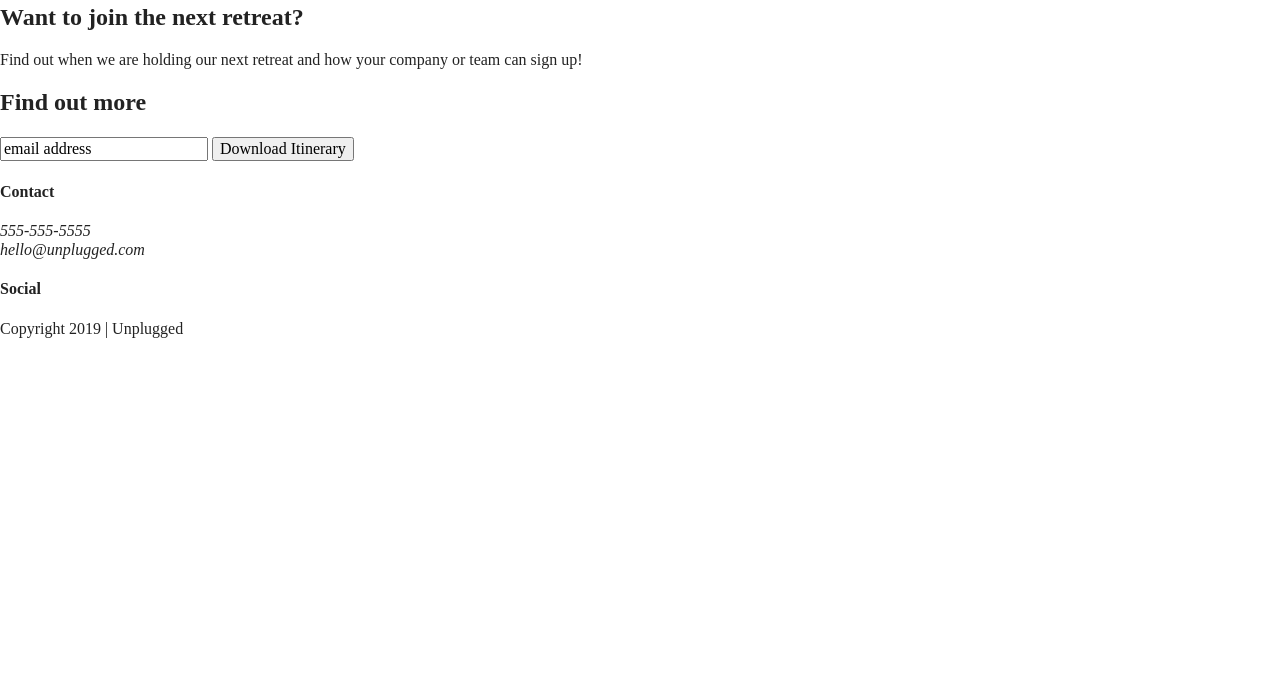
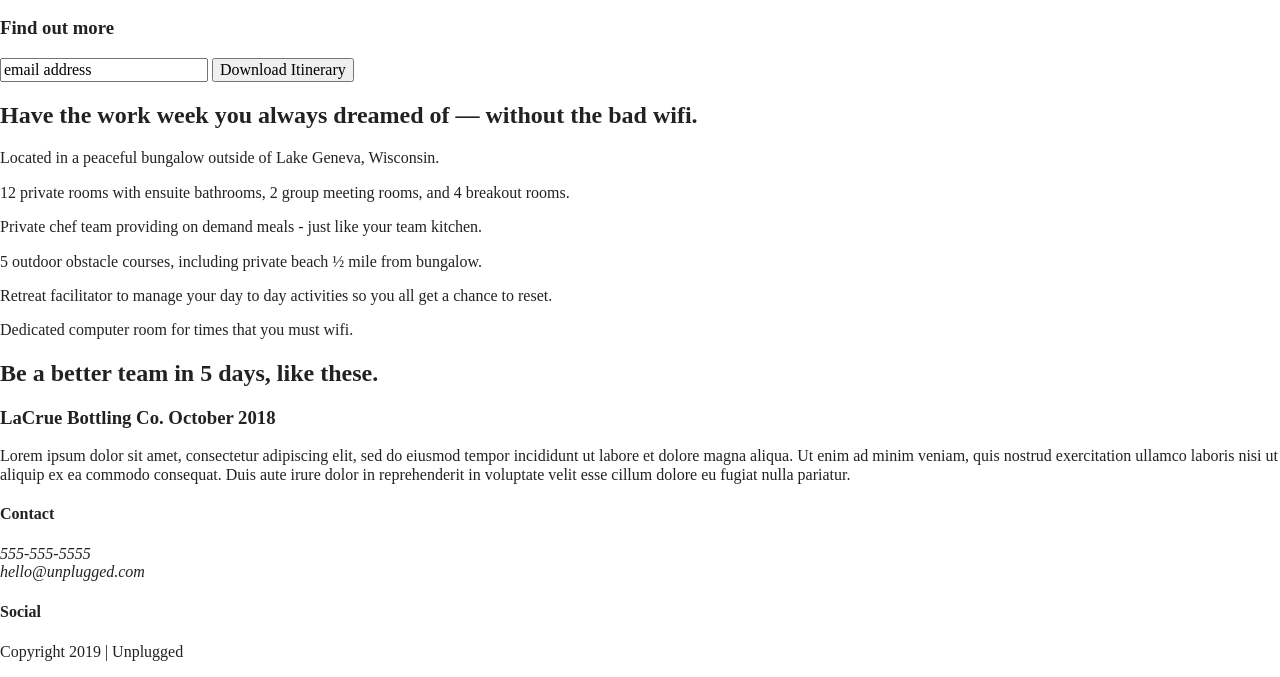
Before and after one commit to srevoyr/unplugged, a website built with Parcel: page index.html in a window 1280 px wide. Shown: the part 212-889 px from the top of the page. Before the commit the page ends 800 px from the top, so only its background shows below. Built offline with nearby package versions, Linux system fonts and the light colour scheme.

Commit message:
Finished adding HTML to homepage

```diff
--- a/index.html
+++ b/index.html
@@ -28,7 +28,6 @@
     <header>
         <div class="content-wrapper">
             <a href="#"><img src="" alt="unplugged logo"></a>
-            <h1>Unplugged</h1>
             <div class="header-divider"></div>
             <nav>
                 <ul>
@@ -51,16 +50,71 @@
         <aside>
             <div class="content-wrapper">
                 <div class="form-description">
-                    <h2>Want to join the next retreat?</h2>
+                    <h3>Want to join the next retreat?</h3>
                     <p>Find out when we are holding our next retreat and how your company or team can sign up!</p>
                 </div>
                 <div class="form">
-                    <h2>Find out more</h2>
+                    <h3>Find out more</h3>
                     <input type="text" name="name" value="email address">
                     <input type="button" value="Download Itinerary">
                 </div>
             </div>
         </aside>
+
+        <section class="features">
+            <div class="content-wrapper">
+
+                <h2>Have the work week you always dreamed of — without the bad wifi.</h2>
+
+                <div class="features-items">
+
+                    <article>
+                        <p class="fontawesome-icon"></p>
+                        <p class="features-item-description">Located in a peaceful bungalow outside of Lake Geneva, Wisconsin.</p>
+                    </article>
+
+                    <article>
+                        <p class="fontawesome-icon"></p>
+                        <p class="features-item-description">12 private rooms with ensuite bathrooms, 2 group meeting rooms, and 4 breakout rooms.</p>
+                    </article>
+
+                    <article>
+                        <p class="fontawesome-icon"></p>
+                        <p class="features-item-description">Private chef team providing on demand meals - just like your team kitchen.</p>
+                    </article>
+
+                    <article>
+                        <p class="fontawesome-icon"></p>
+                        <p class="features-item-description">5 outdoor obstacle courses, including private beach ½ mile from bungalow.</p>
+                    </article>
+
+                    <article>
+                        <p class="fontawesome-icon"></p>
+                        <p class="features-item-description">Retreat facilitator to manage your day to day activities so you all get a chance to reset.</p>
+                    </article>
+
+                    <article>
+                        <p class="fontawesome-icon"></p>
+                        <p class="features-item-description">Dedicated computer room for times that you must wifi.</p>
+                    </article>
+                </div>
+            </div>
+        </section>
+
+        <section class="reviews">
+            <div class="content-wrapper">
+                <h2>Be a better team in 5 days, like these.</h2>
+                <article>
+                    <div>
+                        <h3>LaCrue Bottling Co. October 2018</h3>
+                        <p>Lorem ipsum dolor sit amet, consectetur adipiscing elit, sed do eiusmod tempor incididunt ut labore et
+                          dolore magna aliqua. Ut enim ad minim veniam, quis nostrud exercitation ullamco laboris nisi ut aliquip
+                          ex ea commodo consequat. Duis aute irure dolor in reprehenderit in voluptate velit esse cillum dolore eu
+                          fugiat nulla pariatur.</p>
+                    </div>
+                </article>
+            </div>
+        </section>
 
     </main>
 
```
